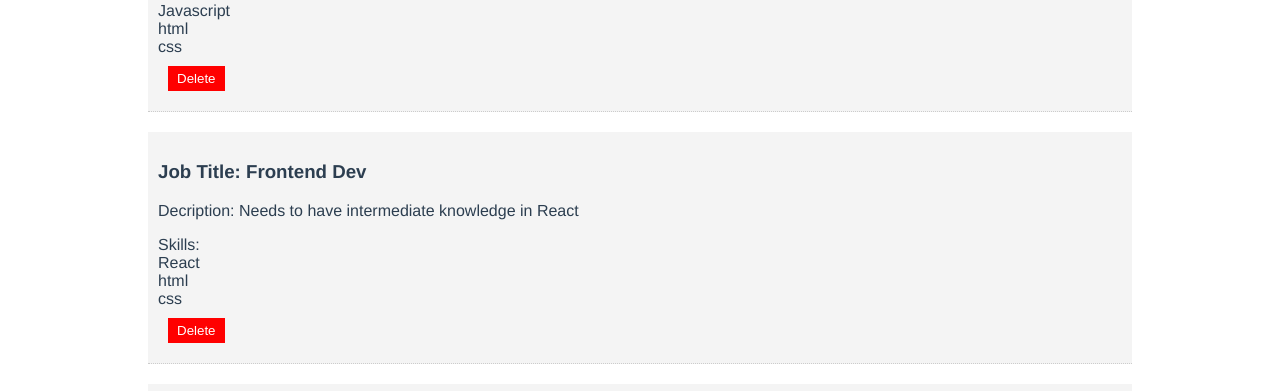
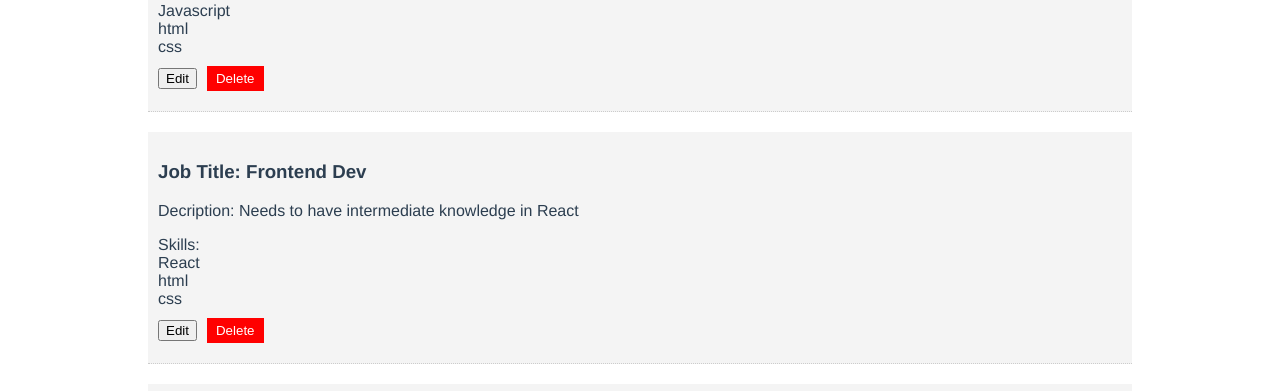
Before and after one commit to khris22/vuejs-jobs-app, a Vue app: page / in a window 1280 px wide. Shown: the part 328-719 px from the top of the page. Built offline with nearby package versions, Linux system fonts and the light colour scheme.

Commit message:
Apply fetch api using fetch or axios

```diff
--- a/src/components/Job.vue
+++ b/src/components/Job.vue
@@ -6,6 +6,7 @@
         <div v-bind:key="skill.id" v-for="skill in job.skills">
             {{ skill }}
         </div>
+        <button > Edit </button>
         <button @click="$emit('del-job', job.id)" class="del-job"> Delete </button>
     </div>
 
```
Also changed, not shown: src/App.vue (+8 -0 lines).
